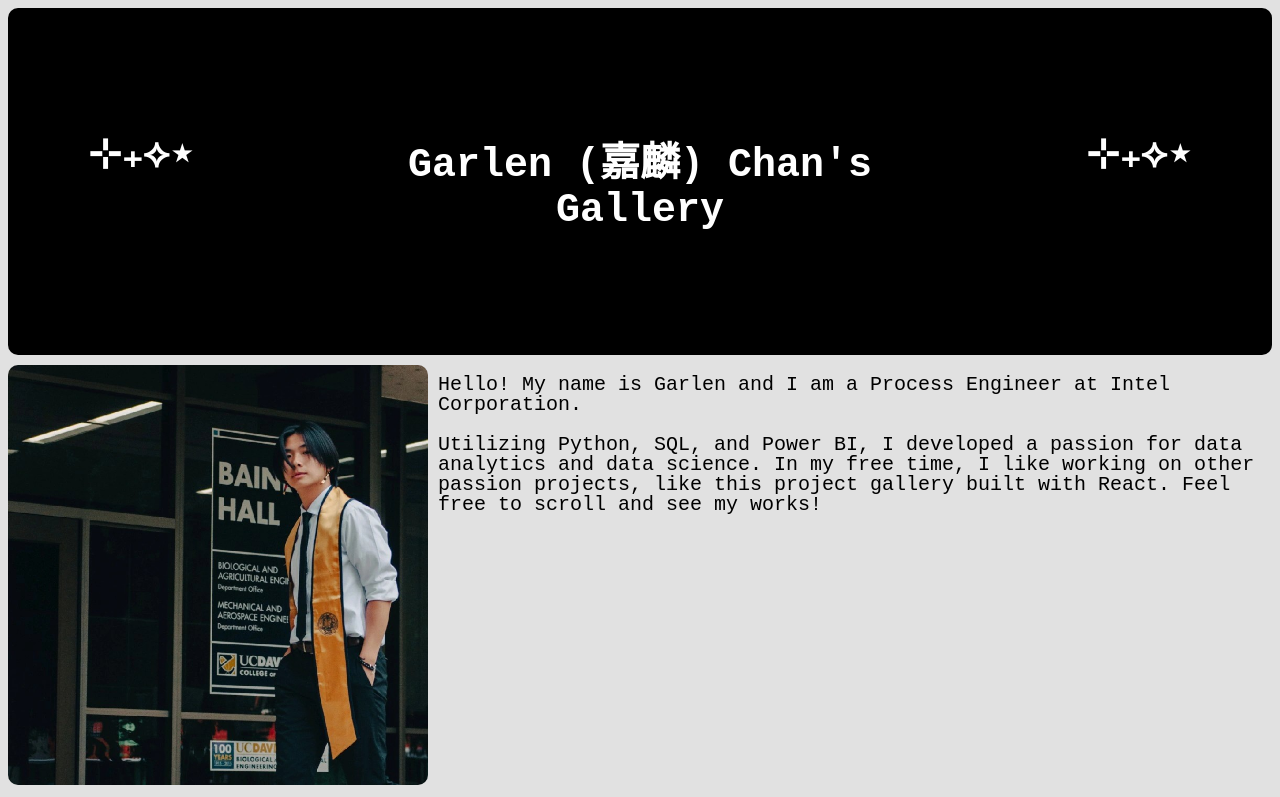
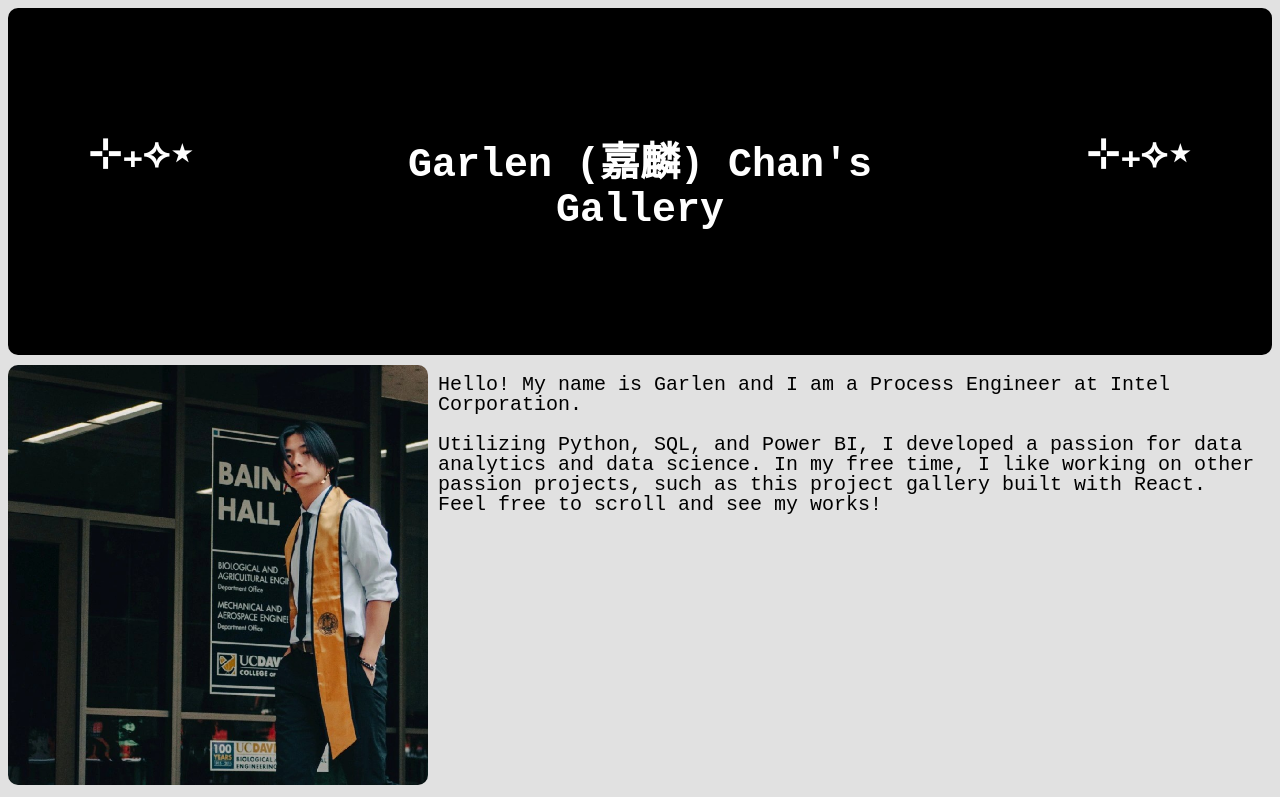
Before and after one commit to gachan2090/len.katsu, a React (Vite) app: page / in a window 1280 px wide. Shown: the top 797 px of the page. Built offline with nearby package versions, Linux system fonts and the light colour scheme.

Commit message:
Update main.jsx

```diff
--- a/src/main.jsx
+++ b/src/main.jsx
@@ -52,7 +52,7 @@ function App() {
               <br />
               Utilizing Python, SQL, and Power BI, I developed a passion for data analytics
               and data science. In my free time, I like working on other passion projects,
-              like this project gallery built with React. Feel free to scroll and see my works!
+              such as this project gallery built with React. Feel free to scroll and see my works!
             </p>
           </div>
         </section>
```
